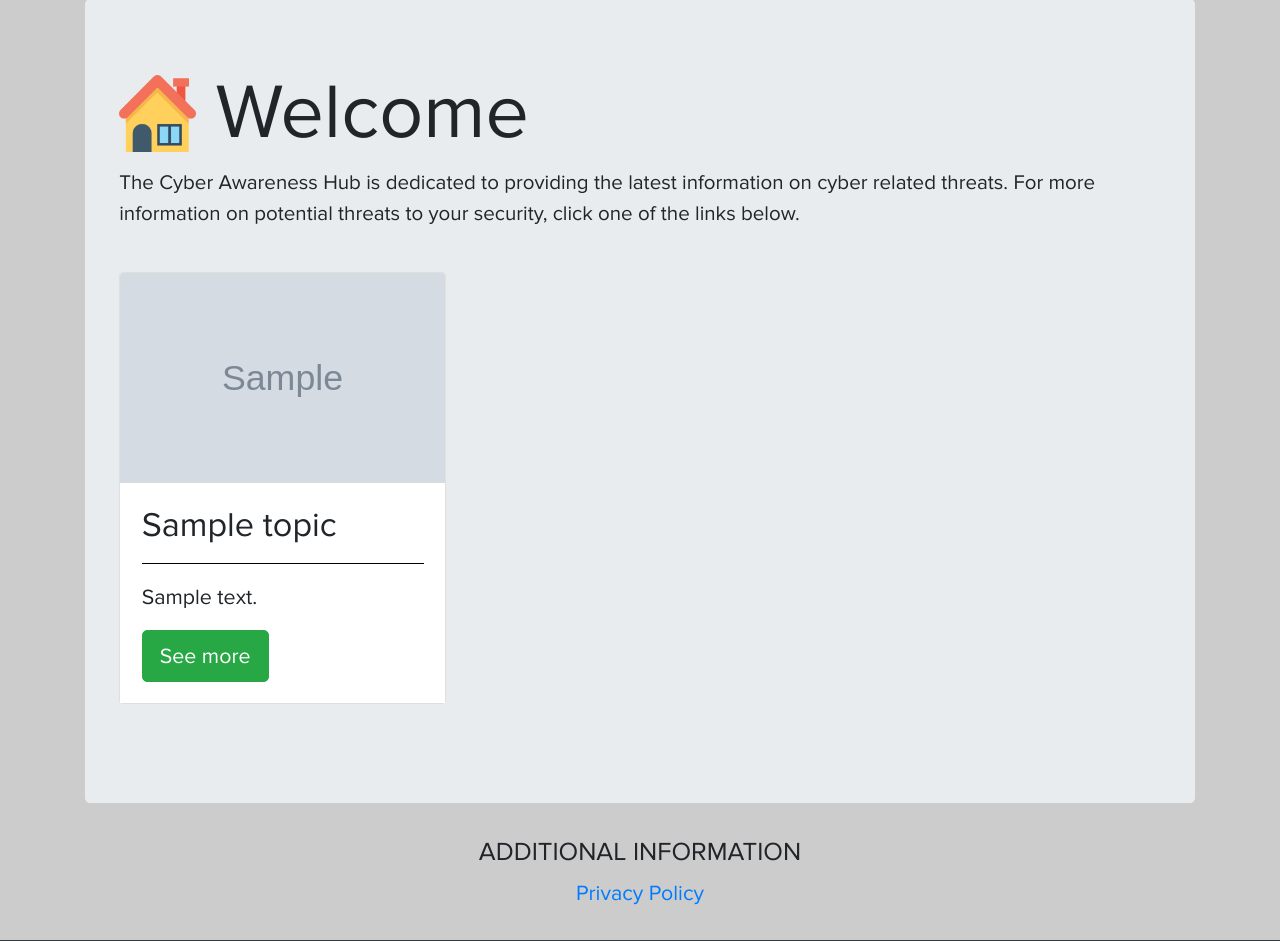
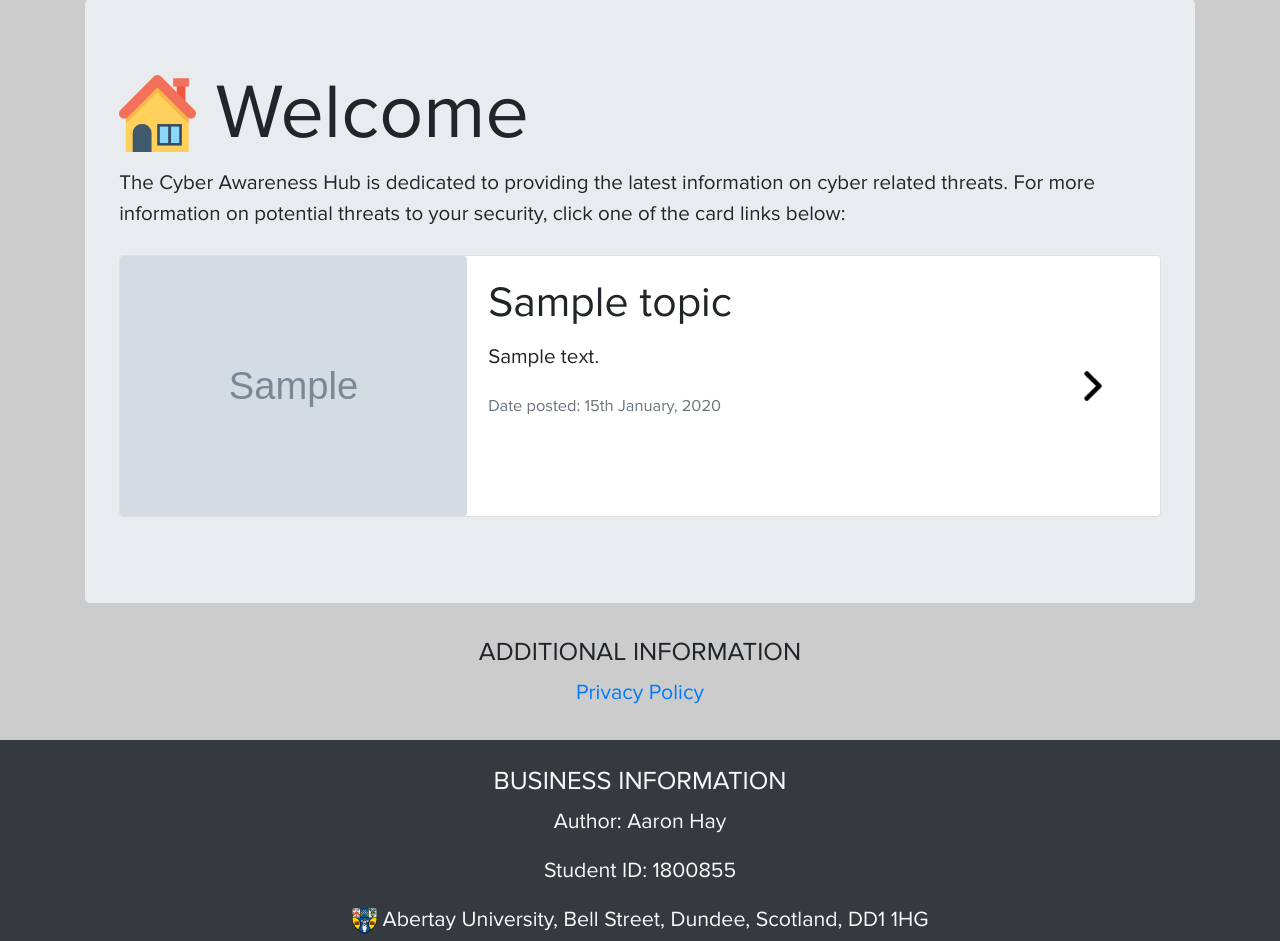
Before and after one commit to xanatos102/Honours-Project, a PHP site: page / in a window 1280 px wide. Shown: the part 265-1206 px from the top of the page. Run offline with PHP 8.4, Linux system fonts and the light colour scheme; tables that the repository leaves empty or names only in its code hold one stand-in row (values such as "Sample post"); grey boxes marked "Sample" are stand-in pictures; some libraries are stand-ins or nearby versions; some web fonts are replaced.

Commit message:
Altered the layout of index page after receiving feedback.

```diff
--- a/Model/api.php
+++ b/Model/api.php
@@ -56,6 +56,8 @@ function getAllTopics(){
     }
     return json_encode($rows);
   }
+
+
 }
 
 // Retrieve topic from database based on ID set
@@ -322,9 +324,7 @@ function updateTopicById($topicId){
 
                 } else {
                     $invalidError = "There was an error uploading your file!";
-                    header('location: ../View/update-topic.php?error='.$invalidError.$imageError.$fileError);
-                    var_dump($fileError);
-                    var_dump($imageError);
+                    header('location: ../View/update-topic.php?error='.$invalidError.$imageError);
                 }
               } // End of file upload error check
 
@@ -336,8 +336,6 @@ function updateTopicById($topicId){
           } else {
               $invalidError = "There was an error uploading your image!";
               header('location: ../View/update-topic.php?error='.$invalidError.$imageError);
-              var_dump($imageError);
-              var_dump($fileError);
             } // End of image upload error check
     }
   }
@@ -836,6 +834,7 @@ function createNewTopic(){
                     $imageLink = $imageDestination;
                     $fileLink = $fileDestination;
                     $date = date("Y/m/d");
+                    $description = (filter_input(INPUT_POST, 'description', FILTER_SANITIZE_STRING));
 
                     // Initialise error variables
                     $error = false;
@@ -863,8 +862,8 @@ function createNewTopic(){
 
                       $query = $pdo->prepare
                       ("
-                      INSERT INTO topic (title, author, image_link, file_link, date)
-                      VALUES (:title, :author, :image, :file, :date)
+                      INSERT INTO topic (title, author, image_link, file_link, date, description)
+                      VALUES (:title, :author, :image, :file, :date, :description)
                       ");
 
                       $success = $query->execute
@@ -873,7 +872,8 @@ function createNewTopic(){
                         'author' => $author,
                         'image' => $imageLink,
                         'file' => $fileLink,
-                        'date' => $date
+                        'date' => $date,
+                        'description' => $description
                       ]);
 
                       $count = $query->rowCount();
--- a/Model/site-style.css
+++ b/Model/site-style.css
@@ -34,6 +34,12 @@ html, body
 {
   text-align: justify;
   text-justify: inter-word;
+}
+
+a.custom-card,
+a.custom-card:hover {
+  color: inherit;
+  text-decoration: none !important;
 }
 
 .card
--- a/View/docs/weird links.txt
+++ /dev/null
@@ -1 +0,0 @@
-https://worldbuilding.stackexchange.com/questions/128120/how-can-a-person-be-kept-alive-while-being-periodically-drained-of-blood
--- a/View/index.php
+++ b/View/index.php
@@ -31,48 +31,71 @@
 
   <div class="jumbotron">
     <h1 class="display-3"><span style="align-items: center; display:flex;"><img src="images/house.png" alt="little yellow house" style="width: 1em; height: 1em; margin-right: 0.25em;"/>Welcome</span></h1>
-      <p>The Cyber Awareness Hub is dedicated to providing the latest information on cyber related threats. For more information on potential threats to your security, click one of the links below.</p>
+      <p>The Cyber Awareness Hub is dedicated to providing the latest information on cyber related threats. For more information on potential threats to your security, click one of the card links below:</p>
 
   <?php
     for ($i=0; $i < sizeof($topicArray); $i++){
 
-      if (($counter % $cols) == 1){
-
-        echo '<div class="row">'; // Open row
-      }
+      // if (($counter % $cols) == 1){
+      //
+      //   echo '<div class="row">'; // Open row
+      // }
 
       // border-secondary // give card border
 
-      echo'<div class="col-sm-4 mt-4">
-        <div class="card h-100">
-          <a href="topic.php?id=' . $topicArray[$i]->id . '">
-          <img src="' . $topicArray[$i]->image_link . '" class="card-img-top"  alt="Image to represent ' . $topicArray[$i]->title . '" style="height:210px">
-          </a>
-          <div class="card-body">
-            <h2>' . $topicArray[$i]->title . '</h2>
-            <hr>
-            <p class="lead">' . $topicArray[$i]->description . '</p>
-            <a href="topic.php?id=' . $topicArray[$i]->id . '" class="btn btn-success btn-lg">See more</a>
+      echo '<a href="topic.php?id=' . $topicArray[$i]->id . '" class="custom-card">
+      <div class="card mb-3 mt-4">
+        <div class="row no-gutters">
+          <div class="col-md-4">
+            <img src="' . $topicArray[$i]->image_link . '" class="card-img h-100" alt="...">
           </div>
+          <div class="col-md-6">
+            <div class="card-body">
+              <h1 class="card-title">' . $topicArray[$i]->title . '</h1>
+              <p class="card-text">' . $topicArray[$i]->description . '</p>
+              <p class="card-text"><small class="text-muted">Date posted: ' . date('jS F, Y',strtotime($topicArray[$i]->date)) . '</small></p>
+            </div>
+          </div>
+
+          <div class="col-md-2 align-self-center h-100 pr-5">
+            <img src="images/next.png" style="height:25%; width:25%; float:right;">
+          </div>
+
         </div>
-      </div>';
-
-      if (($counter % $cols) == 0){
-
-        echo '</div>';
-      }
-      $counter++;
+      </div>
+      </a>';
     }
 
-    if ($nbsp > 0){
+      // echo'<div class="col-sm-4 mt-4">
+      //   <div class="card h-100">
+      //     <a href="topic.php?id=' . $topicArray[$i]->id . '">
+      //     <img src="' . $topicArray[$i]->image_link . '" class="card-img-top"  alt="Image to represent ' . $topicArray[$i]->title . '" style="height:210px">
+      //     </a>
+      //     <div class="card-body">
+      //       <h2>' . $topicArray[$i]->title . '</h2>
+      //       <hr>
+      //       <p class="lead">' . $topicArray[$i]->description . '</p>
+      //       <a href="topic.php?id=' . $topicArray[$i]->id . '" class="btn btn-success btn-lg">See more</a>
+      //     </div>
+      //   </div>
+      // </div>';
 
-      for ($i = 0; $i < $nbsp; $i++){
-
-        echo '<div class="col-sm-4>&nbsp;</div>"';
-      }
-    }
-
-    echo '</div></div></div><br>';
+    //   if (($counter % $cols) == 0){
+    //
+    //     echo '</div>';
+    //   }
+    //   $counter++;
+    // }
+    //
+    // if ($nbsp > 0){
+    //
+    //   for ($i = 0; $i < $nbsp; $i++){
+    //
+    //     echo '<div class="col-sm-4>&nbsp;</div>"';
+    //   }
+    // }
+    //
+    // echo '</div></div></div><br>';
    ?>
 
 </div>
--- a/View/topic-form.php
+++ b/View/topic-form.php
@@ -25,6 +25,10 @@ $lastName = $_SESSION['lastName'];
     <div class="form-group">
       <label for="author">Author:</label>
       <input type="text" class="form-control" value="'.$firstName . ' ' . $lastName.'" name="author" readonly/>
+    </div>
+    <div class="form-group">
+      <label for="description">Description:</label>
+      <input type="text" class="form-control" name="description" placeholder="A short description of the topic."/>
     </div>
     <div class="input-group mb-3">
       <div class="input-group-prepend">
```
Also changed, not shown: View/docs/C++ Keywords.txt (deleted, +0 -24 lines), View/docs/password-attacks.txt (added, +14 -0 lines), View/images/5e7cdc46323b33.09300484.png (added), View/images/next.png (added).
